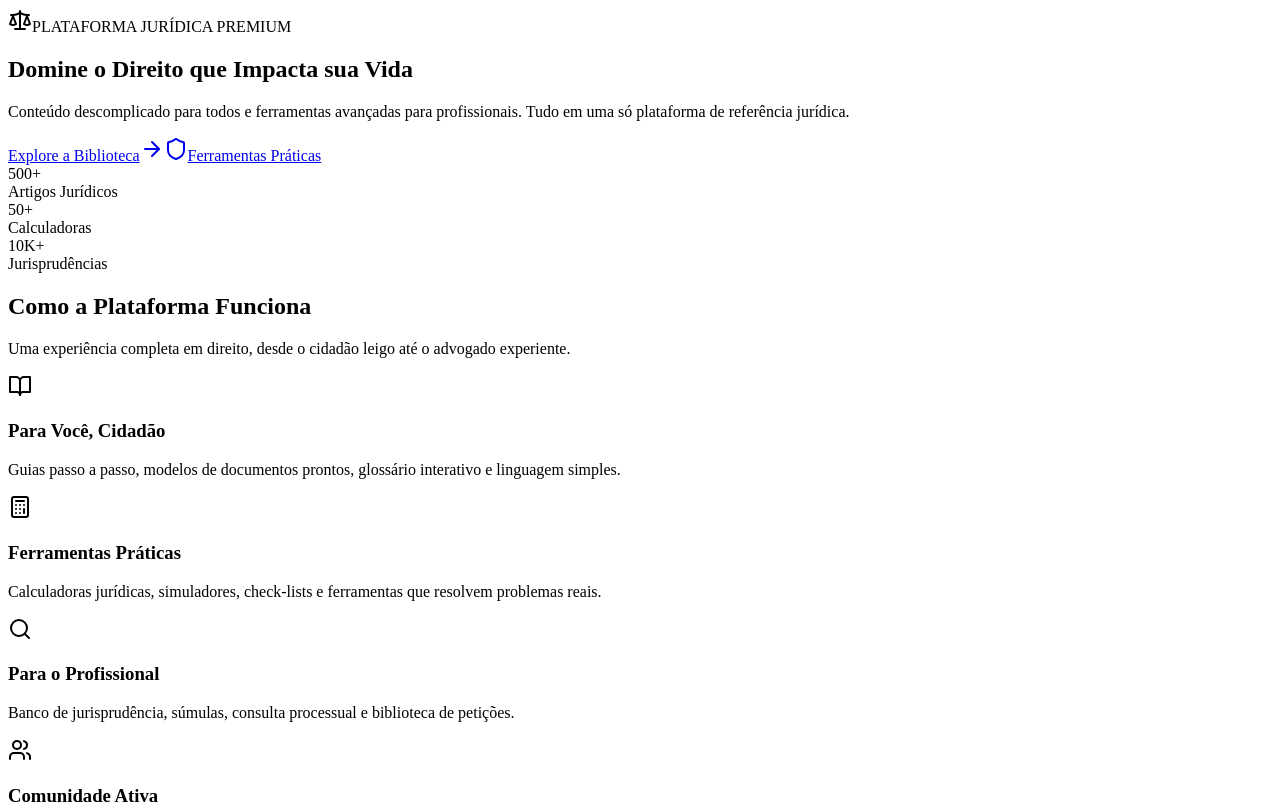
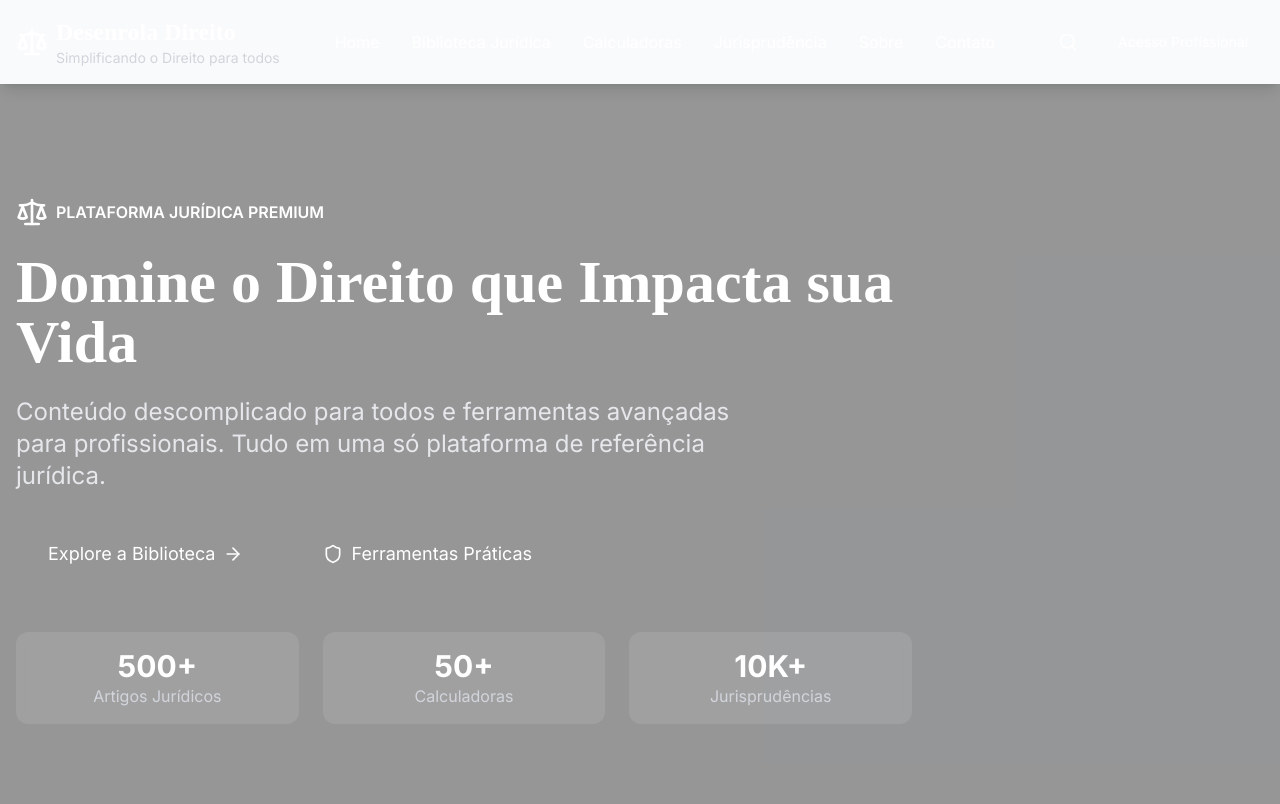
Before and after one commit to mestrereginaldo-site/DESENROLA-PREMIUM-DEZ.2025, a Next.js app: page / in a window 1280 px wide. Shown: the top 804 px of the page. Built offline with nearby package versions, Linux system fonts and the light colour scheme.

Commit message:
Create layout.js

```diff
--- /dev/null
+++ b/app/layout.js
@@ -0,0 +1,33 @@
+import { Inter } from 'next/font/google'
+import './globals.css'
+import Header from '@/components/Header'
+import Footer from '@/components/Footer'
+
+const inter = Inter({ subsets: ['latin'] })
+
+export const metadata = {
+  title: 'Desenrola Direito | Simplificando o Direito para Todos',
+  description: 'Informação jurídica clara, acessível e prática. Direito do Consumidor, Trabalhista, Civil, Constitucional e mais.',
+  keywords: 'direito, jurídico, advogado, consumidor, trabalhista, civil, constitucional, calculadoras jurídicas',
+  authors: [{ name: 'Desenrola Direito' }],
+  openGraph: {
+    type: 'website',
+    locale: 'pt_BR',
+    url: 'https://www.desenroladireito.com.br',
+    title: 'Desenrola Direito | Simplificando o Direito para Todos',
+    description: 'Informação jurídica clara, acessível e prática.',
+    images: ['/images/og-image.jpg'],
+  },
+}
+
+export default function RootLayout({ children }) {
+  return (
+    <html lang="pt-BR">
+      <body className={`${inter.className} bg-gray-50 text-gray-900`}>
+        <Header />
+        <main className="min-h-screen">{children}</main>
+        <Footer />
+      </body>
+    </html>
+  )
+}
```
